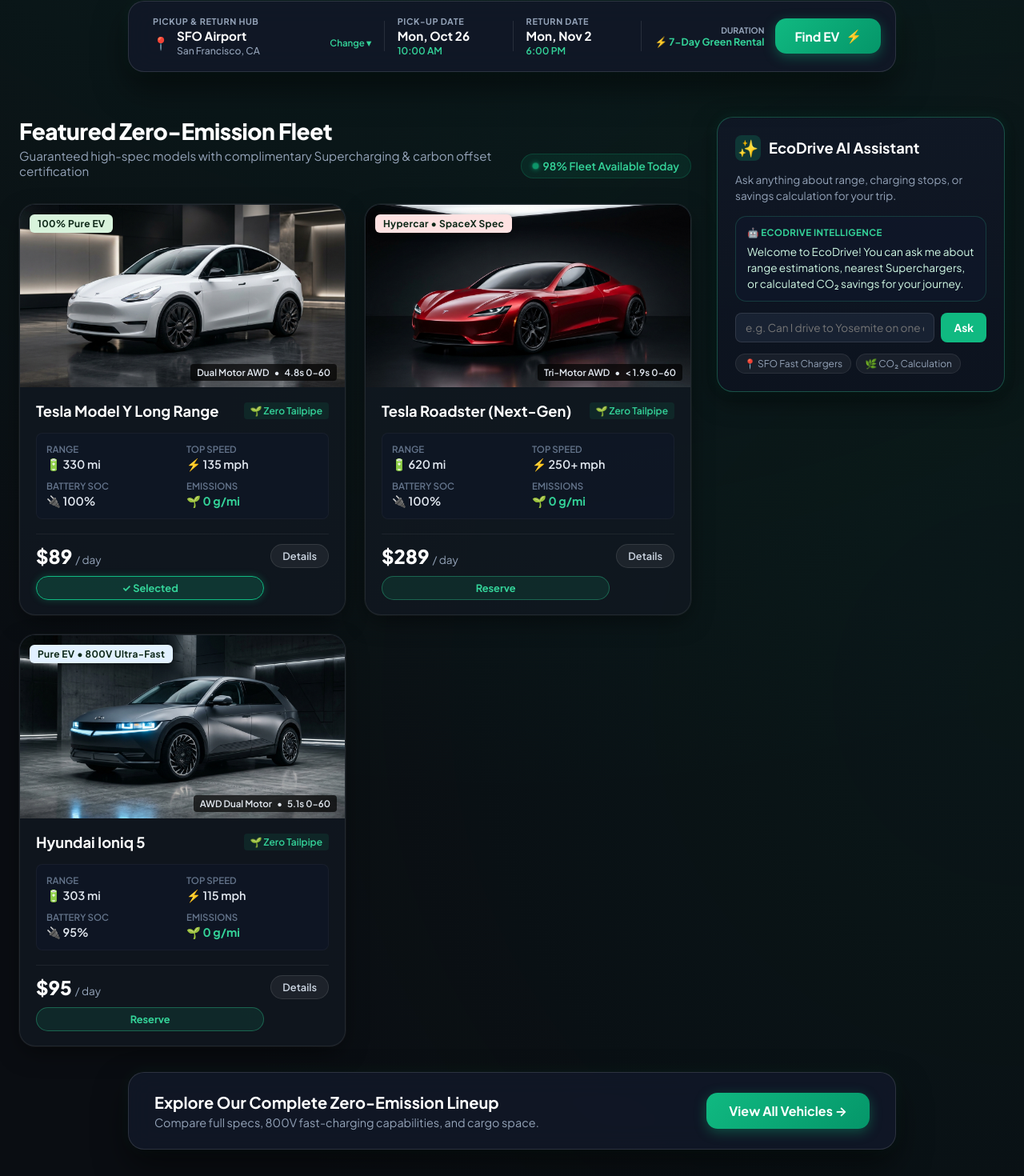
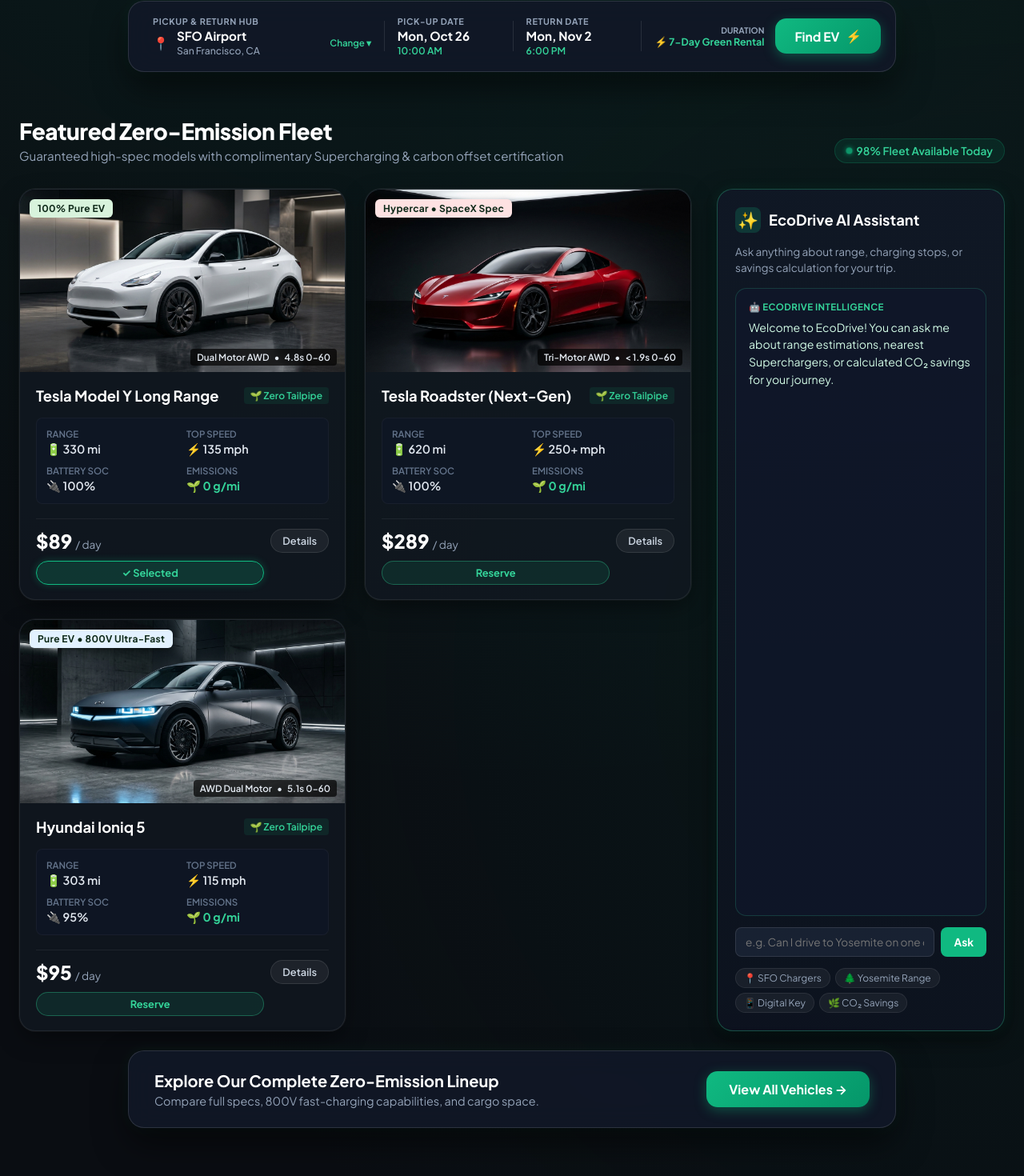
Before and after one commit to slowmotionsoundz/ecodrive-car-rental, a React (Vite) app: page / in a window 1280 px wide. Shown: the part 374-1844 px from the top of the page at 80% size. Built offline with nearby package versions, Linux system fonts and the light colour scheme.

Commit message:
fix(home): align AI Assistant card with fleet cards and expand knowledge base

```diff
--- a/src/App.css
+++ b/src/App.css
@@ -453,8 +453,8 @@
   padding: 0 24px 60px;
   display: grid;
   grid-template-columns: 1fr 360px;
-  gap: 32px;
-  align-items: start;
+  gap: 24px 32px;
+  align-items: stretch;
 }
 
 /* Catalog Main */
@@ -465,6 +465,7 @@
 }
 
 .catalog-header-bar {
+  grid-column: 1 / -1;
   display: flex;
   align-items: flex-end;
   justify-content: space-between;
@@ -513,6 +514,7 @@
   display: grid;
   grid-template-columns: repeat(auto-fill, minmax(280px, 1fr));
   gap: 24px;
+  flex: 1;
 }
 
 .fleet-show-all-button {
@@ -784,6 +786,7 @@
   display: flex;
   flex-direction: column;
   gap: 24px;
+  height: 100%;
 }
 
 /* AI Assistant Widget */
@@ -796,6 +799,8 @@
   display: flex;
   flex-direction: column;
   gap: 14px;
+  flex: 1;
+  height: 100%;
 }
 
 .ai-widget-header {
@@ -831,10 +836,13 @@
   background: rgba(15, 23, 42, 0.8);
   border: 1px solid rgba(52, 211, 153, 0.2);
   border-radius: var(--radius-md);
-  padding: 12px 14px;
-  font-size: 0.85rem;
+  padding: 14px 16px;
+  font-size: 0.88rem;
   color: #d1fae5;
-  line-height: 1.45;
+  line-height: 1.55;
+  flex: 1;
+  display: flex;
+  flex-direction: column;
 }
 
 .ai-avatar-tag {
@@ -1249,8 +1257,8 @@
   }
 
   .telemetry-aside {
-    display: grid;
-    grid-template-columns: 1fr 1fr;
+    display: flex;
+    flex-direction: column;
   }
 
   .search-bar-container {
--- a/src/pages/HomePage.jsx
+++ b/src/pages/HomePage.jsx
@@ -20,25 +20,89 @@
   );
   const [isAiLoading, setIsAiLoading] = useState(false);
 
-  const handleAiSubmit = (e) => {
+  const handleAiSubmit = (e, customQuery) => {
     if (e) e.preventDefault();
-    if (!aiPrompt.trim()) return;
+    const rawQuery = customQuery !== undefined ? customQuery : aiPrompt;
+    if (!rawQuery.trim()) return;
 
     setIsAiLoading(true);
-    const query = aiPrompt.toLowerCase();
+    const query = rawQuery.toLowerCase();
 
     setTimeout(() => {
-      if (query.includes('tahoe') || query.includes('mountain') || query.includes('yosemite')) {
+      // 1. Destinations & Road Trips
+      if (query.includes('tahoe') || query.includes('mountain') || query.includes('snow') || query.includes('reno')) {
         setAiAnswer(
-          `🏔️ Trip to Tahoe/Yosemite: Tesla Model Y (330 mi range) is ideal. There are 14 Tesla V3 Superchargers along I-80 (Roseville & Truckee). Expect ~18 minutes charging stop while grabbing coffee.`
+          `🏔️ Trip to Lake Tahoe: Tesla Model Y (330 mi range) or Lucid Air is recommended. Take I-80 through Sacramento and Truckee where 18+ high-speed Superchargers are located. Expect a brief 15-minute top-up stop.`
         );
-      } else if (query.includes('sfo') || query.includes('airport') || query.includes('charge') || query.includes('charging')) {
+      } else if (query.includes('yosemite') || query.includes('national park')) {
         setAiAnswer(
-          `⚡ SFO Charging: Our SFO Airport Hub has dedicated 250kW Level 3 Fast Chargers. You receive the vehicle at 100% SoC and can drop off without recharging for a $0 green return fee.`
+          `🌲 Trip to Yosemite: Direct distance from Bay Area is ~195 miles. All our EVs can reach Yosemite Valley on a single charge. Free Level 2 charging is available at Yosemite Valley Lodge and Village Store.`
         );
-      } else if (query.includes('co2') || query.includes('saving') || query.includes('emission')) {
+      } else if (query.includes('napa') || query.includes('sonoma') || query.includes('wine')) {
         setAiAnswer(
-          `🌱 Environmental Impact: Driving 250 miles in an EcoDrive EV saves approx 52.4 kg of CO₂ compared to a standard gas rental (28 MPG). Your trip is certified 100% carbon-neutral.`
+          `🍷 Napa & Sonoma Wine Country: Roundtrip is ~120 miles. Easily done without any charging stops. Most boutique wineries offer complimentary EV destination chargers while you taste.`
+        );
+      } else if (query.includes('la') || query.includes('los angeles') || query.includes('san diego')) {
+        setAiAnswer(
+          `🌴 Southern California Highway 5 / 101: 380 miles with charging hubs every 30 miles (Harris Ranch, Kettleman City). With 800V fast charging, you only need two 15-minute stops.`
+        );
+
+      // 2. Charging, Plugs & Networks
+      } else if (query.includes('sfo') || query.includes('airport')) {
+        setAiAnswer(
+          `✈️ SFO Airport Hub: Located at terminal parking with 12 dedicated 250kW Level 3 Fast Chargers. Pick up with 100% battery and drop off at any level—we handle recharge for $0 green fee.`
+        );
+      } else if (query.includes('how long') || query.includes('charging time') || query.includes('charge speed') || query.includes('fast charge')) {
+        setAiAnswer(
+          `⚡ Charging Times: On a DC Fast Charger (250kW-350kW), our vehicles charge from 10% to 80% in just 15 to 22 minutes. Standard Level 2 hotel chargers charge overnight in 6-8 hours.`
+        );
+      } else if (query.includes('where') && (query.includes('charge') || query.includes('charger'))) {
+        setAiAnswer(
+          `📍 Finding Chargers: Every EcoDrive rental includes integrated in-dash navigation routing you automatically to live available Tesla Superchargers and Electrify America plugs.`
+        );
+      } else if (query.includes('free') && query.includes('charge')) {
+        setAiAnswer(
+          `💳 Charging Costs: Complimentary Tesla Supercharging is included with all Tesla rentals. For non-Tesla models, complimentary charging passes are provided on your digital pass.`
+        );
+
+      // 3. Sustainability & Carbon Emissions
+      } else if (query.includes('co2') || query.includes('saving') || query.includes('emission') || query.includes('carbon') || query.includes('green')) {
+        setAiAnswer(
+          `🌱 Environmental Impact: Driving 250 miles in an EcoDrive EV saves approx 52.4 kg of CO₂ compared to a gas rental (28 MPG). Your entire rental is certified 100% carbon-neutral with zero tailpipe emissions.`
+        );
+
+      // 4. Booking, Pricing & Digital Key
+      } else if (query.includes('key') || query.includes('unlock') || query.includes('phone') || query.includes('contactless')) {
+        setAiAnswer(
+          `📱 Mobile Digital Key: No rental counters or waiting in line! Your phone serves as your NFC key. Walk directly to your assigned parking bay and tap to unlock.`
+        );
+      } else if (query.includes('cost') || query.includes('price') || query.includes('rate') || query.includes('how much') || query.includes('cheap')) {
+        setAiAnswer(
+          `🏷️ Rental Rates: Daily rates start from $79/day (Polestar 2, Mach-E) up to $289/day (Tesla Roadster). All bookings include full insurance options, unlimited miles, and zero charging return penalties.`
+        );
+      } else if (query.includes('cancel') || query.includes('refund')) {
+        setAiAnswer(
+          `🛡️ Cancellation Policy: 100% free cancellation up to 24 hours prior to scheduled pick-up time with zero penalty fees.`
+        );
+
+      // 5. Vehicle Recommendations & Range
+      } else if (query.includes('fastest') || query.includes('speed') || query.includes('performance') || query.includes('roadster')) {
+        setAiAnswer(
+          `🏎️ High Performance: The Tesla Roadster (Next-Gen) is our flagship hypercar: 0-60 mph in < 1.9s, top speed 250+ mph, and a staggering 620-mile battery range.`
+        );
+      } else if (query.includes('family') || query.includes('seats') || query.includes('luggage') || query.includes('suv') || query.includes('room')) {
+        setAiAnswer(
+          `👨‍👩‍👧‍👦 Family & Cargo: The Rivian R1S (7 seats, 104 cu ft cargo) or Tesla Model Y (76 cu ft cargo) offer expansive space, AWD security, and generous legroom.`
+        );
+      } else if (query.includes('range') || query.includes('battery')) {
+        setAiAnswer(
+          `🔋 Fleet Range: Our EV fleet ranges from 270 miles (Mustang Mach-E) up to 620 miles (Tesla Roadster). Average highway range across all models is 315 miles per charge.`
+        );
+
+      // 6. Natural Language / Greetings / General
+      } else if (query.includes('hello') || query.includes('hi') || query.includes('hey') || query.includes('help')) {
+        setAiAnswer(
+          `👋 Hello! I am the EcoDrive AI Concierge. Ask me about California road trips (Tahoe, Yosemite, Napa), EV charging speeds, vehicle specs, or our digital key pickup!`
         );
       } else {
         setAiAnswer(
@@ -46,7 +110,7 @@
         );
       }
       setIsAiLoading(false);
-    }, 400);
+    }, 350);
   };
 
   const handleSearchSubmit = () => {
@@ -159,7 +223,6 @@
 
       {/* 3. Main Catalog & Telemetry Sidebar */}
       <div className="catalog-telemetry-wrapper">
-        <main className="catalog-main" id="fleet">
         <div className="catalog-header-bar">
           <div>
             <h2 className="section-title">Featured Zero-Emission Fleet</h2>
@@ -173,6 +236,7 @@
           </div>
         </div>
 
+        <main className="catalog-main" id="fleet">
           <div className="fleet-cards-grid">
             {fleetData.slice(0, 3).map((car) => (
               <div key={car.id} className="fleet-card">
@@ -283,21 +347,45 @@
                 type="button"
                 className="suggestion-chip"
                 onClick={() => {
-                  setAiPrompt('Fast chargers near SFO');
-                  setTimeout(() => handleAiSubmit(), 50);
+                  const q = 'Fast chargers near SFO';
+                  setAiPrompt(q);
+                  handleAiSubmit(null, q);
                 }}
               >
-                📍 SFO Fast Chargers
+                📍 SFO Chargers
               </button>
               <button
                 type="button"
                 className="suggestion-chip"
                 onClick={() => {
-                  setAiPrompt('How much CO2 will I avoid saving?');
-                  setTimeout(() => handleAiSubmit(), 50);
+                  const q = 'Can I drive to Yosemite on one charge?';
+                  setAiPrompt(q);
+                  handleAiSubmit(null, q);
                 }}
               >
-                🌿 CO₂ Calculation
+                🌲 Yosemite Range
+              </button>
+              <button
+                type="button"
+                className="suggestion-chip"
+                onClick={() => {
+                  const q = 'How does the mobile digital key work?';
+                  setAiPrompt(q);
+                  handleAiSubmit(null, q);
+                }}
+              >
+                📱 Digital Key
+              </button>
+              <button
+                type="button"
+                className="suggestion-chip"
+                onClick={() => {
+                  const q = 'How much CO2 will I avoid saving?';
+                  setAiPrompt(q);
+                  handleAiSubmit(null, q);
+                }}
+              >
+                🌿 CO₂ Savings
               </button>
             </div>
           </div>
```
Lines whose indentation alone changed are shown as unchanged.
